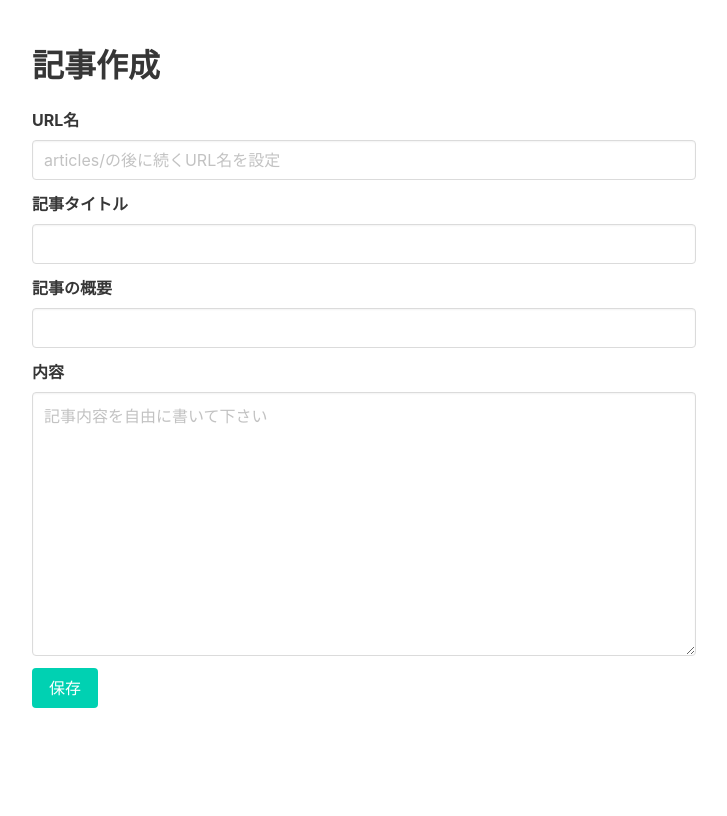
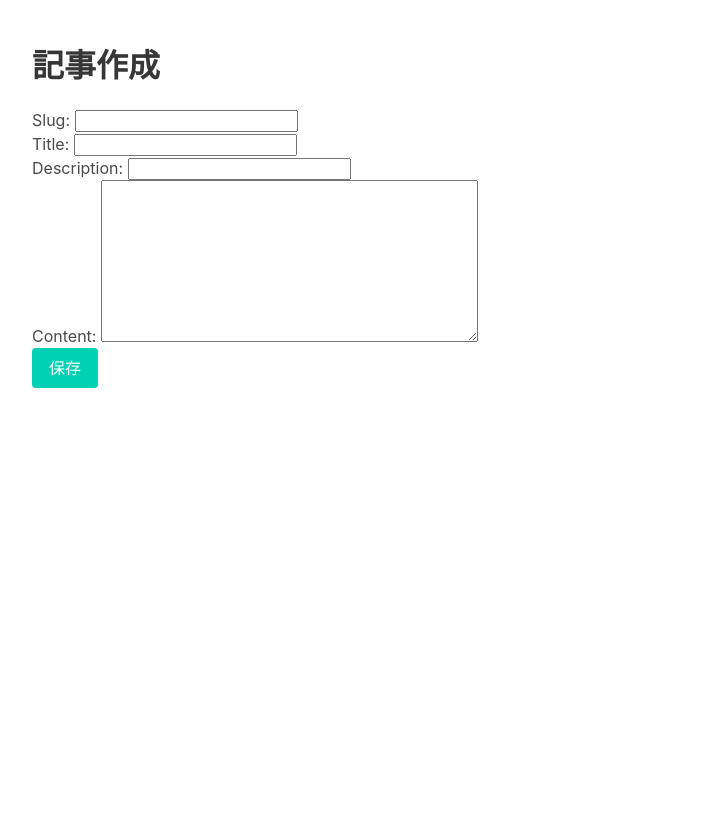
Before and after one commit to joshua-hashimoto/django-tutorial-playlist, a Django app: page /articles/create/ in a window 1280 px wide. Shown: the whole page, without its empty margins (276-1003 px from the left). After the commit the page ends 388 px from the top, so only its background shows below. Run offline with Django 4.2, Linux system fonts and the light colour scheme.

Commit message:
lesson16 - Djangoフォーム

```diff
--- /dev/null
+++ b/articles/forms.py
@@ -0,0 +1,18 @@
+import re
+
+from django import forms
+
+
+class ArticleForm(forms.Form):
+    slug = forms.CharField(max_length=150)
+    title = forms.CharField(max_length=120)
+    description = forms.CharField(max_length=250)
+    content = forms.CharField(widget=forms.Textarea())
+
+    def clean_slug(self):
+        slug = self.cleaned_data.get("slug", None)
+        alnum_regex = "[0-9a-z][0-9a-zA-Z]"
+        regex_pattern = re.compile(alnum_regex)
+        if not regex_pattern.match(slug):
+            raise forms.ValidationError("slugは必ず英数字で入力して下さい")
+        return slug
--- a/articles/views.py
+++ b/articles/views.py
@@ -1,6 +1,7 @@
 from django.http import Http404, HttpResponseBadRequest
-from django.shortcuts import render, get_object_or_404
+from django.shortcuts import render, get_object_or_404, redirect
 
+from .forms import ArticleForm
 from .models import Article
 
 
@@ -28,18 +29,14 @@ def article_detail_view(request, article_slug):
 
 
 def article_create_view(request):
-    if request.method == "POST":
-        form = request.POST
-        try:
-            slug = form.get("slug", None)
-            title = form.get("title", None)
-            description = form.get("description", None)
-            content = form.get("content", None)
-            # new_article = Article(slug=slug, title=title, description=description, content=content)
-            # new_article.save()
-            Article.objects.create(slug=slug, title=title, description=description, content=content)
-        except Exception:
-            raise HttpResponseBadRequest
-    context = {}
+    form = ArticleForm(request.POST or None)
+    if form.is_valid():
+        print(form.cleaned_data)
+        # form.cleaned_data -> 辞書
+        article = Article.objects.create(**form.cleaned_data)
+        return redirect("articles:article_detail", article_slug=article.slug)
+    context = {
+        "form": form,
+    }
     template_name = "articles/article_create.html"
     return render(request, template_name, context)
--- a/templates/articles/article_create.html
+++ b/templates/articles/article_create.html
@@ -10,7 +10,7 @@
     {% comment %} <form action="." method="POST"></form> {% endcomment %}
     <form action="{% url 'articles:article_create' %}" method="POST">
         {% csrf_token %}
-        <div class="field">
+        {% comment %} <div class="field">
             <label class="label">URL名</label>
             <div class="control">
                 <input class="input" type="text" name="slug" placeholder="articles/の後に続くURL名を設定">
@@ -33,7 +33,8 @@
             <div class="control">
                 <textarea class="textarea" name="content" id="content" cols="30" rows="10" placeholder="記事内容を自由に書いて下さい"></textarea>
             </div>
-        </div>
+        </div> {% endcomment %}
+        {{ form.as_p }}
         <button class="button is-primary" type="submit">保存</button>
     </form>
 </div>
```
